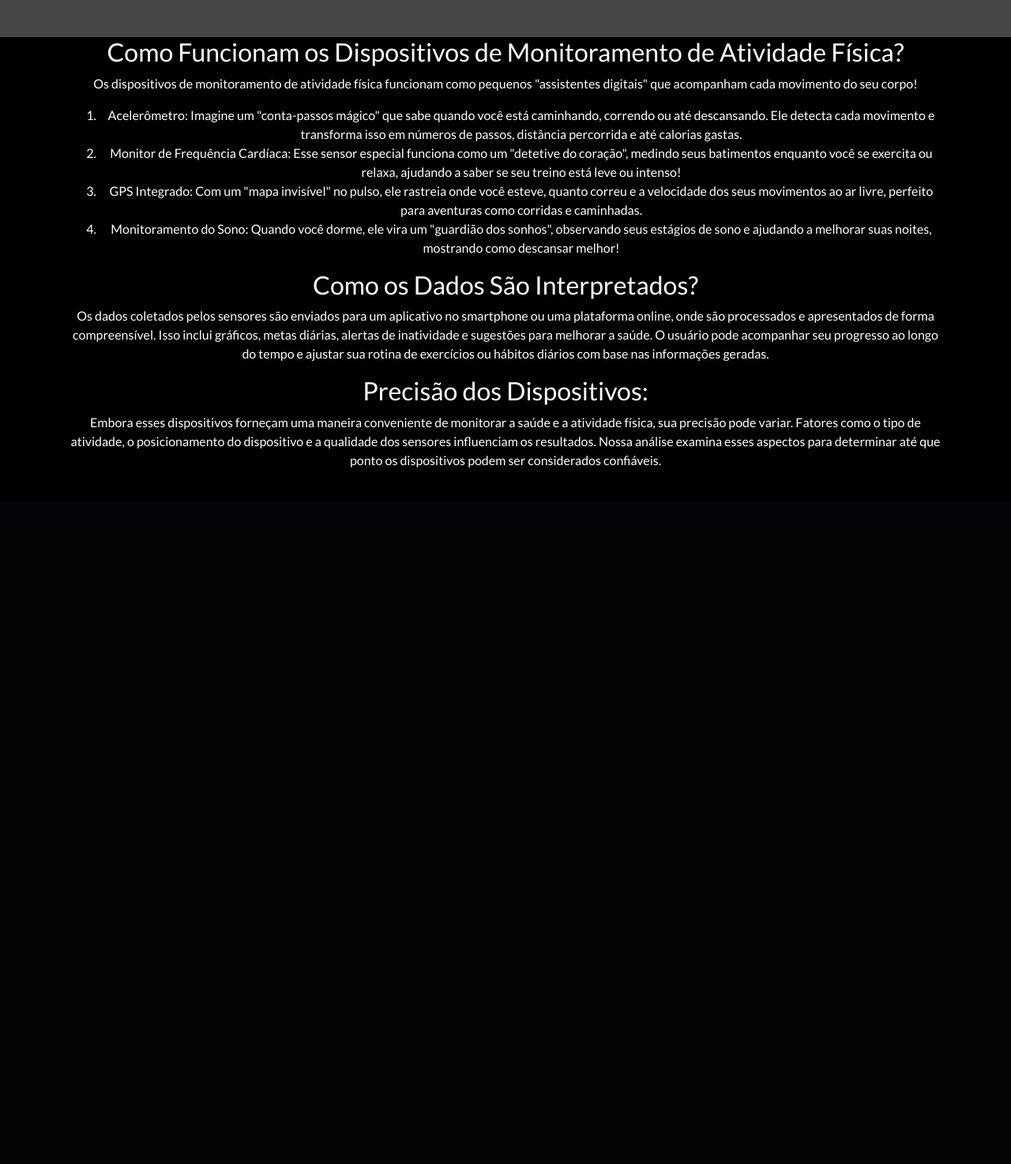
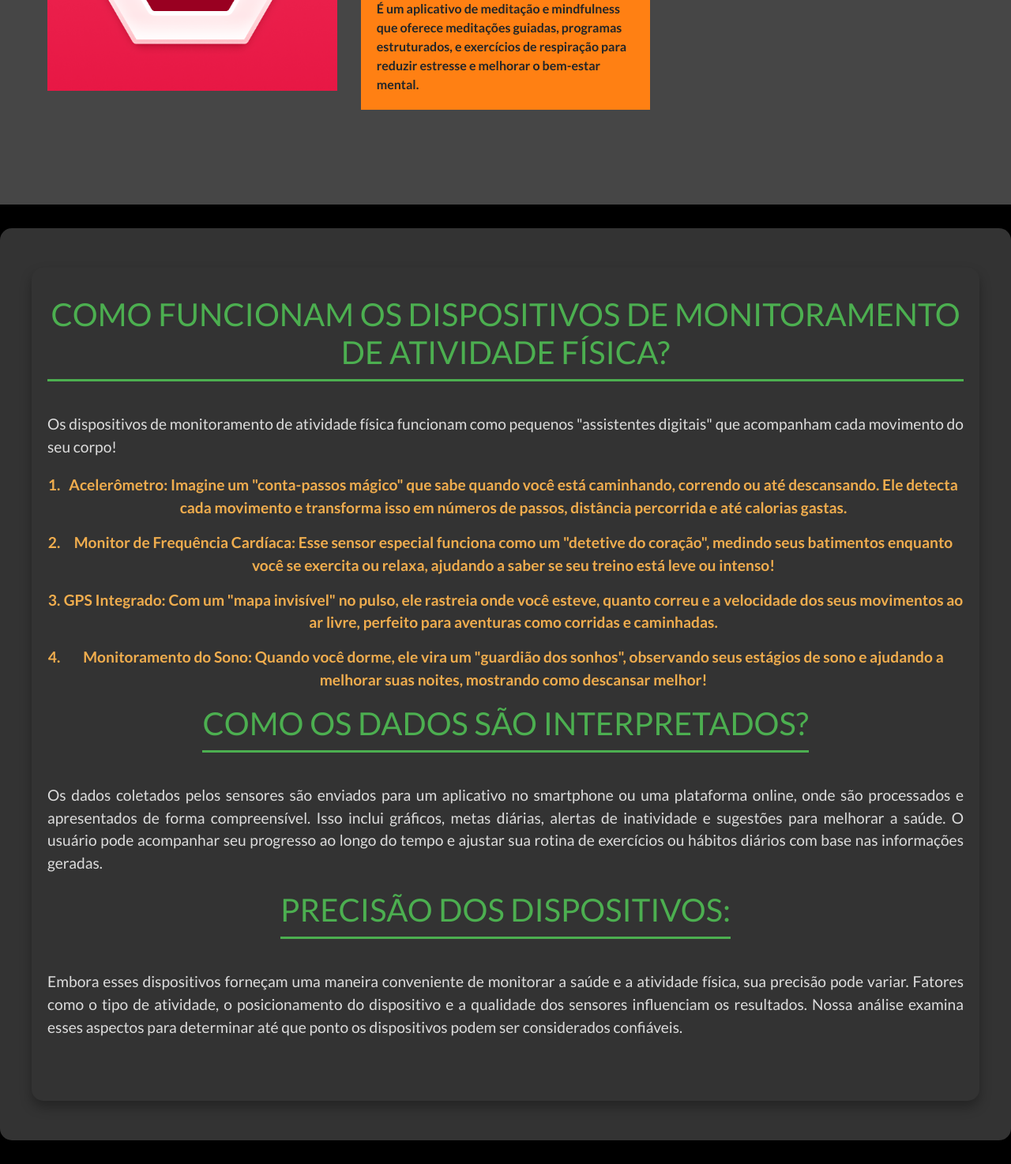
Before and after one commit to LucasManfrin/pv_LucasManfrin, a PHP site: page / in a window 1280 px wide. Shown: the part 4458-5932 px from the top of the page at 79% size. Before the commit the page ends 5050 px from the top, so only its background shows below. Run offline with PHP 8.4, Linux system fonts and the light colour scheme.

Commit message:
dispsitivos

```diff
--- a/css/style.css
+++ b/css/style.css
@@ -398,7 +398,125 @@
   color: #ff8013;
   text-align: center;
 }
+
+/* Estilo da seção de explicação */
 .meu-explicacao {
-  background-image: black;
-  color: white;
+  padding: 50px 0;
+  background-color: #333;
+  border-radius: 15px;
+  box-shadow: 0 4px 8px rgba(0, 0, 0, 0.2); /* Sombras suaves para destaque */
+  margin: 30px 0;
 }
+
+/* Estilo dos títulos */
+.meu-explicacao h2 {
+  color: #4CAF50; /* Cor verde para títulos */
+  font-size: 2.5em;
+  text-align: center;
+  margin-bottom: 20px;
+  text-transform: uppercase;
+  border-bottom: 3px solid #4CAF50; /* Linha decorativa */
+  display: inline-block;
+  padding-bottom: 10px;
+}
+
+.meu-explicacao h2.wow {
+  animation-duration: 1.2s;
+}
+
+/* Parágrafos explicativos */
+.meu-explicacao p {
+  font-size: 1.2em;
+  color: #ddd;
+  margin: 20px 0;
+  text-align: justify;
+}
+
+/* Listagem com animações */
+.meu-explicacao ol {
+  padding-left: 20px;
+  font-size: 1.2em;
+  list-style-type: decimal;
+}
+
+.meu-explicacao ol li {
+  margin: 15px 0;
+  color: #f0ad4e; /* Cor laranja suave */
+  font-weight: bold;
+}
+
+/* Animações de bounce (usando a biblioteca wow.js) */
+.wow {
+  visibility: hidden;
+}
+
+/* Efeitos de Hover nos Títulos e Ícones */
+.meu-explicacao h2:hover,
+.meu-explicacao ol li:hover {
+  transform: scale(1.03); /* Efeito de zoom ao passar o mouse */
+  transition: transform 0.3s ease-in-out; /* Transição suave */
+}
+
+/* Centralização de texto */
+.text-center {
+  text-align: center;
+}
+
+/* Estilos para colunas e alinhamento */
+.container {
+  max-width: 1200px;
+  margin: 0 auto;
+  padding: 20px;
+}
+
+.row {
+  display: flex;
+  justify-content: center;
+}
+
+.col-md-12 {
+  width: 100%;
+  padding: 15px;
+}
+
+/* Estilo de sombras nos blocos */
+.meu-explicacao .container {
+  box-shadow: 0 8px 15px rgba(0, 0, 0, 0.3);
+  border-radius: 15px;
+}
+
+/* Efeitos de Hover e transições */
+.meu-explicacao:hover {
+  transform: translateY(-5px);
+  transition: transform 0.3s ease;
+}
+
+.meu-explicacao p:hover {
+  transform: scale(1.02); /* Efeito de zoom ao passar o mouse sobre o texto */
+  transition: transform 0.3s ease-in-out; /* Transição suave */
+}
+
+/* Estilizando links */
+a {
+  color: #4CAF50;
+  text-decoration: none;
+}
+
+a:hover {
+  text-decoration: underline;
+}
+
+/* Estilo para dispositivos móveis */
+@media (max-width: 768px) {
+  .meu-explicacao h2 {
+    font-size: 2em;
+  }
+
+  .meu-explicacao p {
+    font-size: 1em;
+  }
+
+  .container {
+    padding: 10px;
+  }
+}
--- a/index.html
+++ b/index.html
@@ -62,7 +62,7 @@
         <p class="wow bounceInDown">No mundo moderno, a tecnologia transformou todos os aspectos da nossa vida, incluindo a maneira como cuidamos da nossa saúde e bem-estar. O projeto de ano escolar deste ano explora a fascinante interseção entre bem-estar físico e tecnologia. Vamos investigar como dispositivos de fitness inteligentes e aplicativos de nutrição estão revolucionando o monitoramento da saúde física e ajudando as pessoas a viverem de forma mais saudável e ativa.</p>
       </div>
       <div class="col-md-6">
-        <figure class="wow bounceInDown"> <img src="images/about-img.jpg" alt="gym" class="img-fluid" /> </figure>
+        <figure class="wow bounceInDown"> <img src="images/Dispositivos Fitness.png" alt="gym" class="img-fluid" /> </figure>
       </div>
     </div>
   </div>
```
Also changed, not shown: images/Dispositivos Fitness.png (added), 1 other file.
